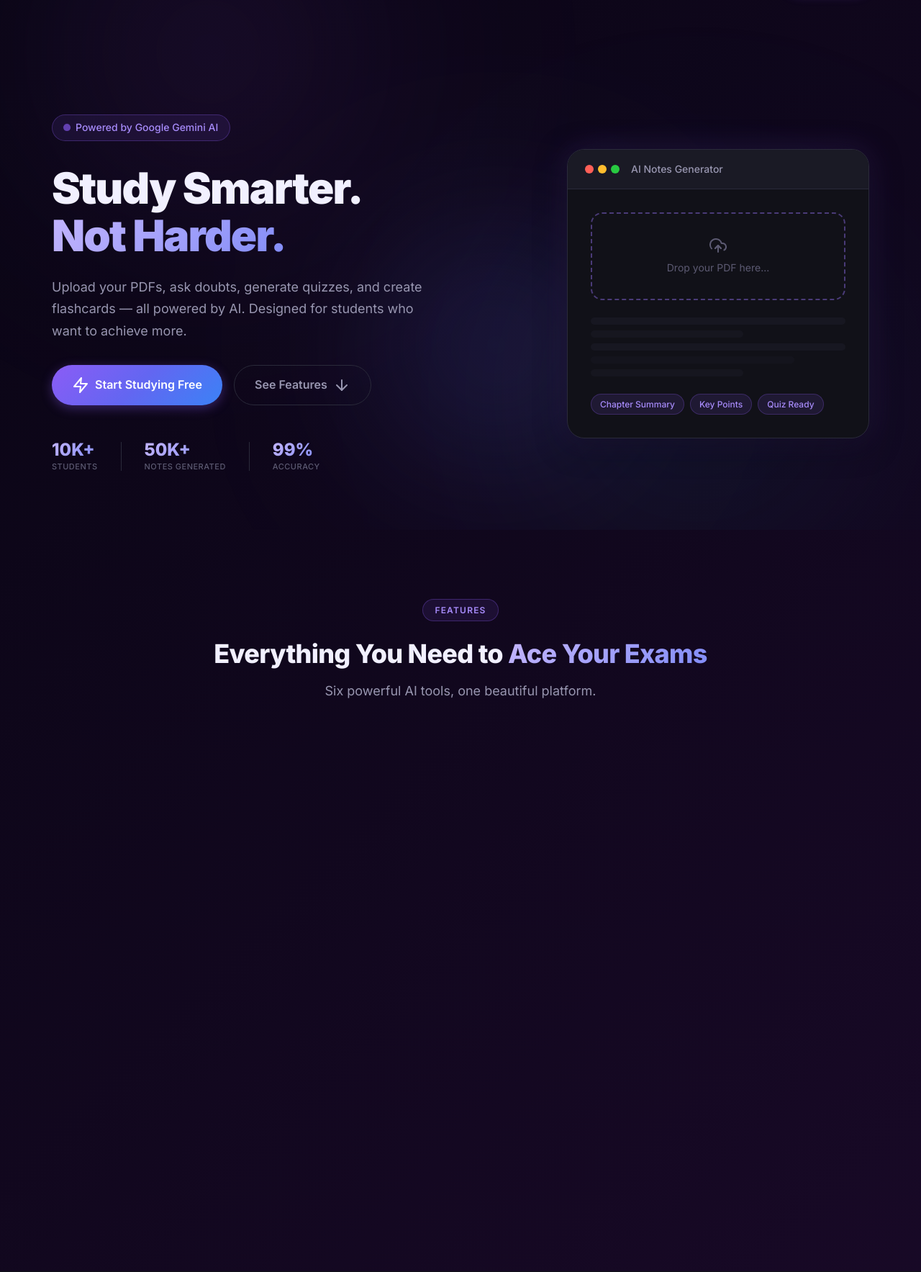
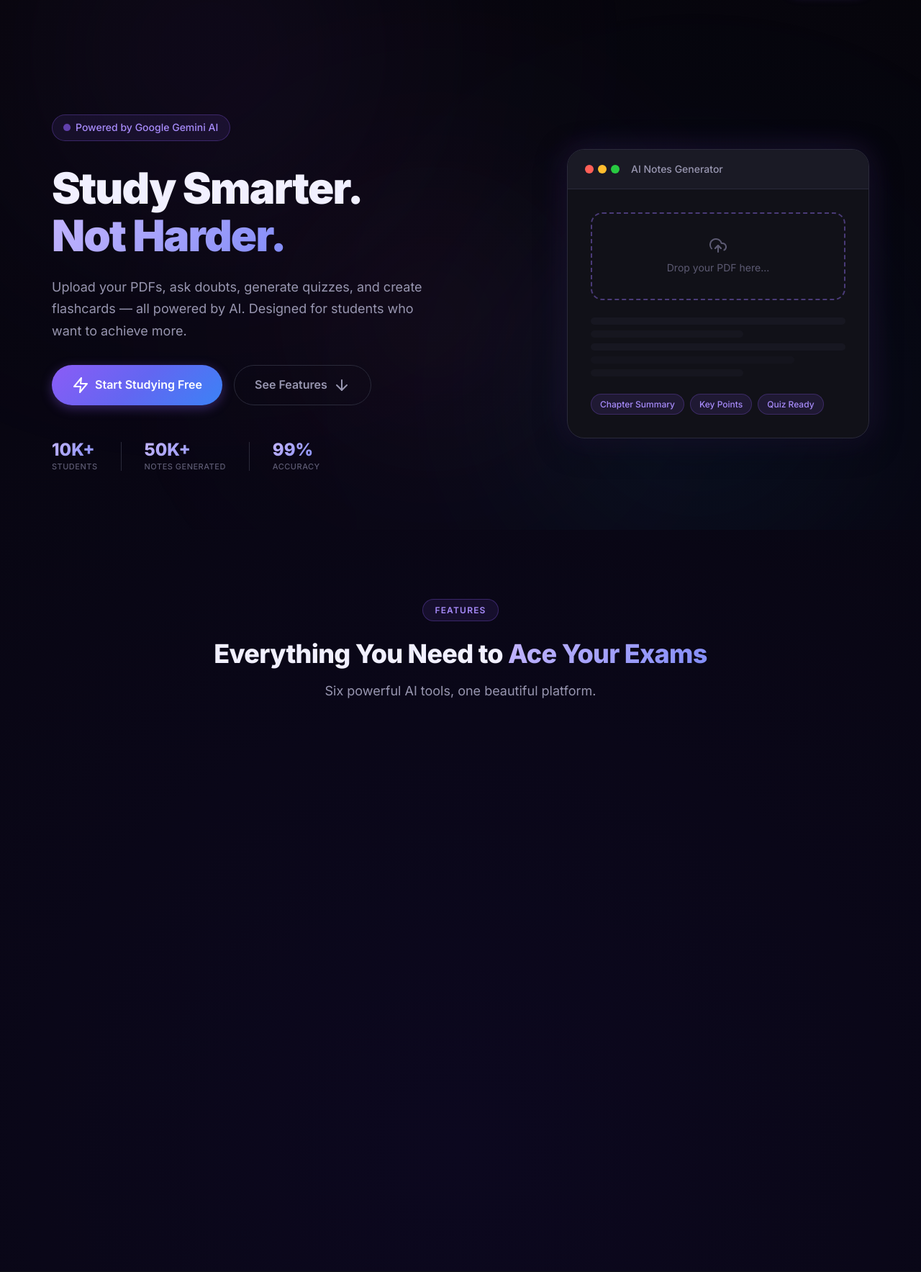
Before and after one commit to rajaswami6367/StudyMate.AI, a Flask app: page / in a window 1280 px wide. Shown: the part 64-1831 px from the top of the page at 72% size. Run offline with Flask 3, Linux system fonts and the light colour scheme.

Commit message:
Add blob-3, set deep contrast black background, and clean up workspace

```diff
--- a/static/css/style.css
+++ b/static/css/style.css
@@ -2390,15 +2390,8 @@ body.light-mode .blob { opacity: 0.1; }
 
 /* ── DYNAMIC BACKGROUND & PULSING BLOBS ─────────────────── */
 body {
-  background: linear-gradient(-45deg, #090514, #1c0a35, #081a36, #1f0b2f, #090514) !important;
-  background-size: 400% 400% !important;
-  animation: auroraBackground 18s ease infinite !important;
-}
-
-@keyframes auroraBackground {
-  0% { background-position: 0% 50%; }
-  50% { background-position: 100% 50%; }
-  100% { background-position: 0% 50%; }
+  background: radial-gradient(circle at 50% 50%, #0c081f 0%, #06050b 100%) !important;
+  background-size: 100% 100% !important;
 }
 
 /* Floating background blobs - Expanded sizes and opacities */
@@ -2406,7 +2399,7 @@ body {
   position: absolute;
   border-radius: 50%;
   mix-blend-mode: screen;
-  filter: blur(110px) !important;
+  filter: blur(120px) !important;
   pointer-events: none;
   z-index: 1;
 }
@@ -2429,6 +2422,16 @@ body {
   opacity: 0.24 !important; /* Highly visible cyan blue glow */
   background: radial-gradient(circle, rgba(6, 182, 212, 0.38) 0%, rgba(6, 182, 212, 0) 70%) !important;
   animation: floatSlow2 26s infinite ease-in-out alternate !important;
+}
+
+.blob-3 {
+  top: 35%;
+  left: 25%;
+  width: 500px;
+  height: 500px;
+  opacity: 0.22 !important; /* Highly visible magenta pink cloud */
+  background: radial-gradient(circle, rgba(236, 72, 153, 0.35) 0%, rgba(236, 72, 153, 0) 70%) !important;
+  animation: floatSlow3 28s infinite ease-in-out alternate !important;
 }
 
 @keyframes floatSlow1 {
@@ -2458,6 +2461,18 @@ body {
   }
 }
 
+@keyframes floatSlow3 {
+  0% {
+    transform: translate(0px, 0px) scale(0.95);
+  }
+  50% {
+    transform: translate(70px, -50px) scale(1.1);
+  }
+  100% {
+    transform: translate(0px, 0px) scale(0.95);
+  }
+}
+
 /* ── CONTAINER TRANSPARENCY OVERRIDES FOR GRADIENT VISIBILITY ── */
 main, .dashboard-section, .hero-bg {
   background: transparent !important;
--- a/templates/dashboard.html
+++ b/templates/dashboard.html
@@ -8,6 +8,7 @@
   <div class="hero-bg" style="position: absolute; top: 0; left: 0; width: 100%; height: 100%; pointer-events: none; z-index: 1; overflow: hidden;">
     <div class="blob blob-1"></div>
     <div class="blob blob-2"></div>
+    <div class="blob blob-3"></div>
   </div>
 
   <div style="position: relative; z-index: 2; max-width: 1100px; margin: 0 auto; padding: 0 var(--space-md);">
```
